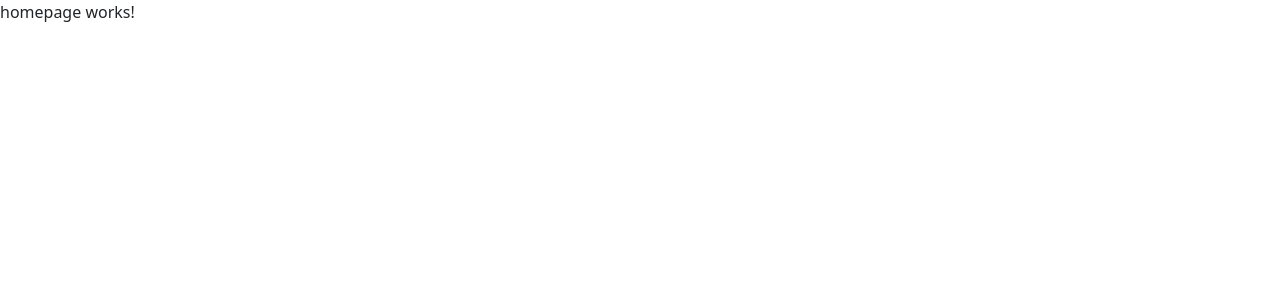
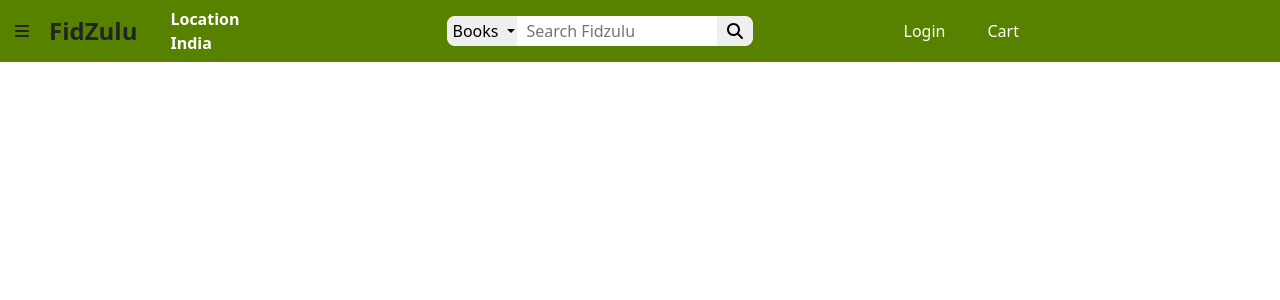
Before and after one commit to shankrmahadevan/fidzulu-frontend, an Angular app: page / in a window 1280 px wide. Shown: the top 300 px of the page. Built offline with nearby package versions, Linux system fonts and the light colour scheme.

Commit message:
created nav bar

```diff
--- a/package.json
+++ b/package.json
@@ -18,6 +18,9 @@
     "@angular/platform-browser": "^15.1.0",
     "@angular/platform-browser-dynamic": "^15.1.0",
     "@angular/router": "^15.1.0",
+    "@fortawesome/angular-fontawesome": "^0.12.1",
+    "@fortawesome/fontawesome-svg-core": "^6.4.2",
+    "@fortawesome/free-solid-svg-icons": "^6.4.2",
     "@ng-bootstrap/ng-bootstrap": "^14.2.0",
     "@popperjs/core": "^2.11.6",
     "bootstrap": "^5.2.3",
--- a/src/app/components/homepage/homepage.component.html
+++ b/src/app/components/homepage/homepage.component.html
@@ -1 +1 @@
-<p>homepage works!</p>
+<app-navbar></app-navbar>
--- /dev/null
+++ b/src/app/components/navbar/navbar.component.css
@@ -0,0 +1,89 @@
+.navbar {
+    padding: 0px 15px;
+    background-color: #568200;
+    display: flex;
+    flex-direction: row;
+    justify-content: flex-start;
+}
+.title {
+    font-size: 24px;
+    font-weight: bold;
+    margin: 0px 20px;
+
+}
+
+.nav-dropdown {
+    color: white;
+    font-size: 16px;
+    font-weight: bold;
+    text-align: left;
+}
+
+.nav-dropdown:active {
+    border-color: #568200;
+    color: white;
+}
+
+.nav-dropdown::after {
+    display: none;
+
+}
+
+.nav-dropdown p {
+    margin: 0;
+}
+
+.search-container {
+    border: 2px solid #568200;
+    background-color: white;
+    color: black;
+    border-radius: 10px;
+    margin-left: 15vw;
+}
+
+.category-dropdown {
+    height: 30px;
+    width: 70px;
+    border: none;
+    border-top-left-radius: 10px;
+    border-bottom-left-radius: 10px;
+}
+
+.search-btn {
+    height: 30px;
+    border: none;
+    border-top-right-radius: 10px;
+    border-bottom-right-radius: 10px;
+    padding: 0px 10px;
+}
+
+
+
+
+.search-input {
+    border: none;
+    height: 30px;
+    width: 200px;
+    padding: 0px 10px;
+}
+
+.search-input:focus, .search-input:focus{
+    outline: none;
+}
+
+.search-focus {
+    border: 2px solid #293909;
+}
+
+.nav-btns {
+    margin-left: 10vw;
+}
+
+.nav-btn {
+    border: none;
+    color: white;
+    font-size: 16px;
+    font-weight: 500;
+    background-color: transparent;
+    margin: 0px 15px;
+}
--- /dev/null
+++ b/src/app/components/navbar/navbar.component.html
@@ -0,0 +1,40 @@
+<div class="navbar" >
+    <div>
+        <fa-icon [icon]="icons.faBars"></fa-icon>
+    </div>
+    <h1 class="title">FidZulu</h1>
+    <div ngbDropdown class="d-inline-block">
+        <button type="button" class="btn nav-dropdown" id="dropdownBasic1" ngbDropdownToggle>
+            Location
+            <p>{{country}}</p>
+        </button>
+        <div ngbDropdownMenu aria-labelledby="dropdownBasic1">
+            <button (click)="changeCountry('India')" ngbDropdownItem >India</button>
+            <button (click)="changeCountry('US')" ngbDropdownItem>US</button>
+            <button (click)="changeCountry('SC')" ngbDropdownItem>SC</button>
+        </div>
+    </div>
+    <div class="search-container" [ngClass]="onFocus ? 'search-focus': ''" >
+        <div ngbDropdown class="d-inline-block">
+            <button type="button" class="category-dropdown" id="dropdownBasic1" ngbDropdownToggle>
+                {{category}}
+            </button>
+            <div ngbDropdownMenu aria-labelledby="dropdownBasic1">
+                <button (click)="changeCategory('Books')" ngbDropdownItem >Books</button>
+                <button (click)="changeCategory('Toys')" ngbDropdownItem>Toys</button>
+                <button (click)="changeCategory('Bikes')" ngbDropdownItem>Bikes</button>
+            </div>
+
+        </div>
+        <input #searchInput class="search-input" placeholder="Search Fidzulu" (focus)="changeFocus(true)" (blur)="changeFocus(false)" />
+        <button class="search-btn"><fa-icon [icon]="icons.faMagnifyingGlass"></fa-icon></button>
+    </div>
+    <div class="nav-btns">
+        <button class="nav-btn">
+            Login
+        </button>
+        <button class="nav-btn">
+            Cart
+        </button>
+    </div>
+</div>
--- /dev/null
+++ b/src/app/components/navbar/navbar.component.ts
@@ -0,0 +1,39 @@
+import { Component, ElementRef, ViewChild } from '@angular/core';
+import { faMagnifyingGlass, faBars } from '@fortawesome/free-solid-svg-icons';
+
+@Component({
+  selector: 'app-navbar',
+  templateUrl: './navbar.component.html',
+  styleUrls: ['./navbar.component.css']
+})
+export class NavbarComponent {
+
+  @ViewChild('searchInput')
+  searchInput!: ElementRef;
+
+  icons = {
+    faMagnifyingGlass: faMagnifyingGlass,
+    faBars: faBars
+  }
+
+  onFocus = false
+
+  country = "India"
+
+  category = "Books"
+
+  changeCategory(category: string) {
+    this.category = category
+  }
+
+  changeCountry(country: string) {
+    this.country = country
+  }
+
+
+
+  changeFocus(state: boolean) {
+    this.onFocus = state;
+  }
+
+}
```
Also changed, not shown: src/app/app.module.ts (+6 -2 lines), 2 other files (tests, documents, lock files or other folders).
